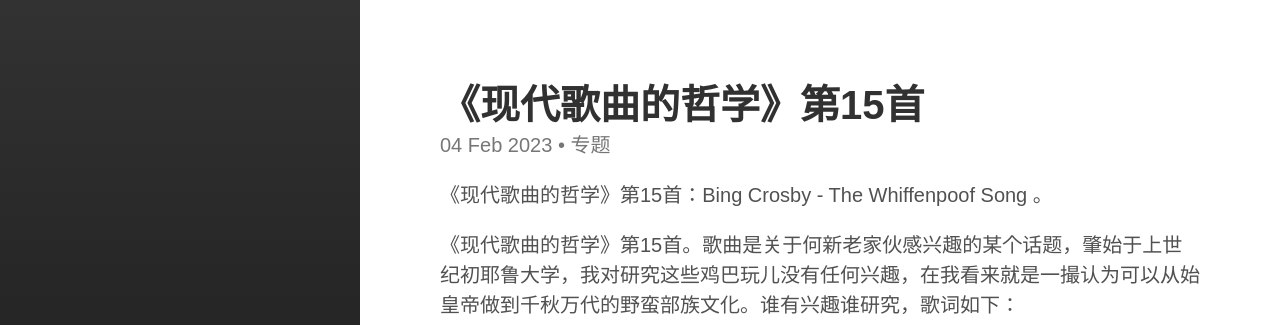
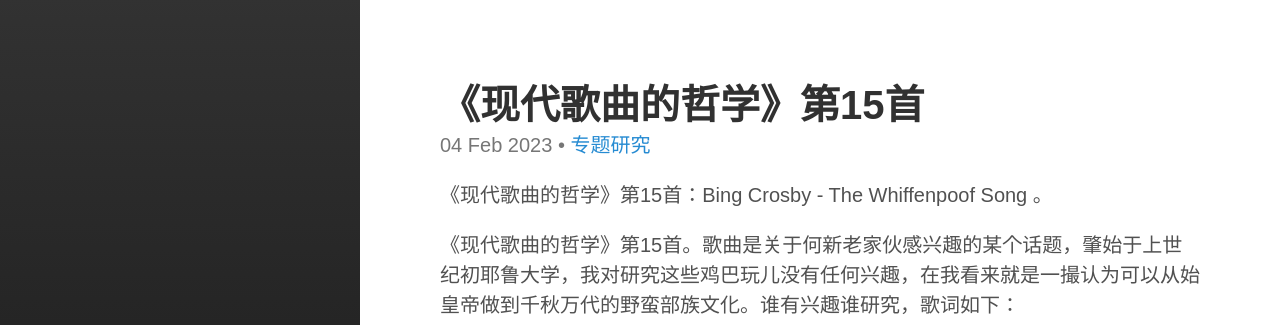
Before and after one commit to ukuz/ukuz.github.io, a Jekyll site: the page built from _posts/2023-02-04-philosophy-of-modern-song-15.md, in a window 1280 px wide and 1387 px high. Shown: the top 325 px of the window. Built offline with Jekyll 4.4.1, drawn with Linux system fonts in a browser that asks for light colours.

Commit message:
Update 2023-02-04-philosophy-of-modern-song-15.md

```diff
--- a/_posts/2023-02-04-philosophy-of-modern-song-15.md
+++ b/_posts/2023-02-04-philosophy-of-modern-song-15.md
@@ -2,7 +2,7 @@
 layout: post
 title: 《现代歌曲的哲学》第15首
 categories:
-  - 专题
+  - 专题研究
 excerpt_separator:  <!--more-->
 ---
 <!--more-->
```
